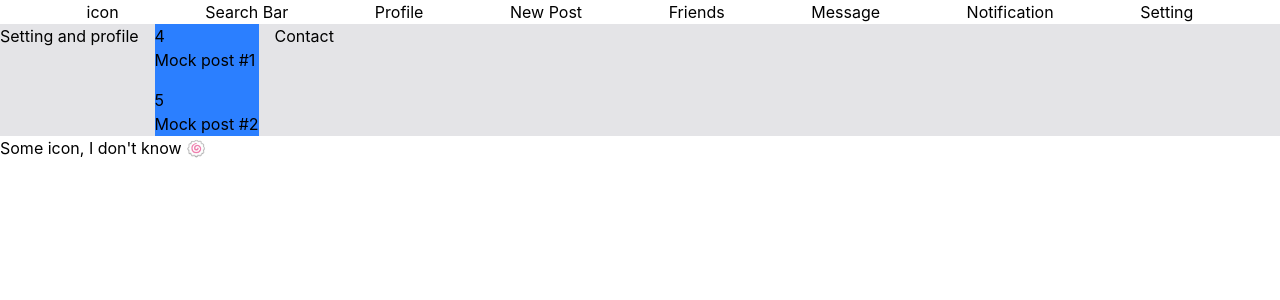
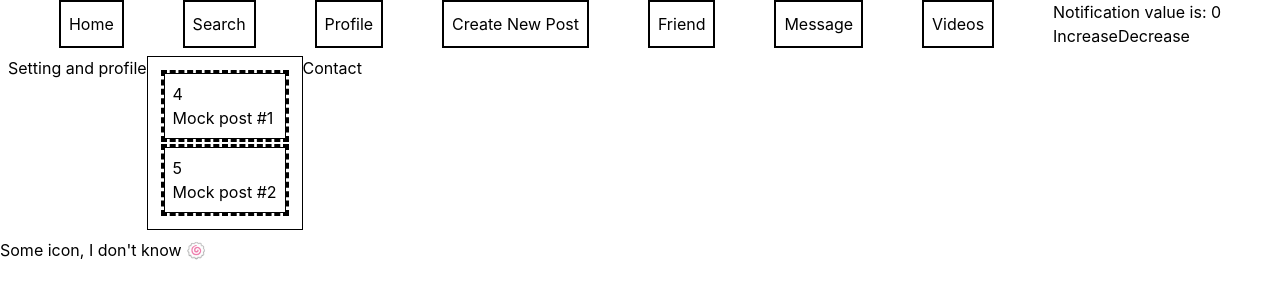
Before and after one commit to phuongle841/SocialMediaPlatformFrontend, a React (Vite) app: page / in a window 1280 px wide. Shown: the top 300 px of the page. Built offline with nearby package versions, Linux system fonts and the light colour scheme.

Commit message:
feat: basic decorate for post

```diff
--- /dev/null
+++ b/src/components/Button.tsx
@@ -0,0 +1,16 @@
+import { NavLink } from "react-router-dom";
+export interface Button {
+  name: string;
+  patch: string;
+  icon: any;
+}
+export function LinkButton(button: Button) {
+  return (
+    <button className="border-2 px-2">
+      <NavLink to={button.patch}>
+        {button.icon}
+        {button.name}
+      </NavLink>
+    </button>
+  );
+}
--- a/src/components/Header.tsx
+++ b/src/components/Header.tsx
@@ -1,19 +1,17 @@
-import { NavLink, Link } from "react-router";
+import { route } from "../routes/index";
+import type { Button } from "../components/Button";
+import { LinkButton } from "../components/Button";
+import { NotificationComponent } from "./NotificationComponent";
 function Header() {
+  const HeaderButtons: Array<Button> = route.map((e) => {
+    return { name: e.name, patch: e.path, icon: null };
+  });
   return (
-    <header className=" flex justify-evenly">
-      <div>
-        <NavLink to={"/home"}>
-          <button>icon</button>
-        </NavLink>
-      </div>
-      <div>Search Bar</div>
-      <div>Profile</div>
-      <div>New Post</div>
-      <div>Friends</div>
-      <div>Message</div>
-      <div>Notification</div>
-      <div>Setting</div>
+    <header className="flex justify-evenly">
+      {HeaderButtons.map((e) => (
+        <LinkButton {...e}></LinkButton>
+      ))}
+      <NotificationComponent></NotificationComponent>
     </header>
   );
 }
--- a/src/components/PostComponent.tsx
+++ b/src/components/PostComponent.tsx
@@ -3,7 +3,7 @@ import type { PostDTO } from "../types/Post";
 export const PostComponent = (post: PostDTO) => {
   let content: String[] = post.content.split(" ");
   return (
-    <div>
+    <div className="border p-2 m-2 outline-dashed">
       <button className="">{post.postId}</button>
       <div className="PostComponent">
         {content.map((c) => {
--- a/src/index.css
+++ b/src/index.css
@@ -5,8 +5,8 @@
   font-weight: 400;
 
   box-sizing: border-box;
-  padding: 0%;
-  margin: 0%;
+  /* padding: 0%; */
+  /* margin: 0%; */
 
   font-synthesis: none;
   text-rendering: optimizeLegibility;
@@ -56,10 +56,10 @@ a {
 
 /* This will apply to unvisited links */
 a:link {
-  color: var(--text-color-default);
+  color: var(--color-blue-600);
 }
 
 /* And you guessed it, this applies to all links the user has clicked on */
 a:visited {
-  color: var(--text-color-default);
+  color: var(--color-purple-600);
 }
--- a/src/pages/HomePage/HomePage.tsx
+++ b/src/pages/HomePage/HomePage.tsx
@@ -10,26 +10,7 @@ export function HomePage(PostService: IPostService) {
   const postId: number = 4;
   const POST_PER_REQUEST: number = 10;
   const SKIP: number = 10;
-  const [data, setData] = useState([
-    {
-      postId: 0,
-      content: "this is the content of the post",
-      ImageUrl: "",
-      CreatedAt: new Date(),
-      LikesCount: 0,
-      CommentsCount: 0,
-      ProfileId: "",
-    },
-    {
-      postId: 2,
-      content: "this is the content of the post",
-      ImageUrl: "",
-      CreatedAt: new Date(),
-      LikesCount: 0,
-      CommentsCount: 0,
-      ProfileId: "",
-    },
-  ]);
+  const [data, setData] = useState([]);
 
   useEffect(() => {
     const options: fetchOptions = {
@@ -45,9 +26,9 @@ export function HomePage(PostService: IPostService) {
     <>
       <div className="container min-h-10 aspect-auto">
         <Header></Header>
-        <div className="flex bg-zinc-200 gap-x-4 shrink-0  p-6 ">
+        <div className="flex p-2">
           <SettingComp></SettingComp>
-          <div className="flex flex-col gap-4 bg-blue-500">
+          <div className="flex-col p-2 border">
             {data != null &&
               data.map((e: PostDTO) => <PostComponent {...e}></PostComponent>)}
           </div>
--- a/src/routes/index.ts
+++ b/src/routes/index.ts
@@ -2,15 +2,85 @@ import { createBrowserRouter } from "react-router";
 import { VideoPage } from "../pages/VideoPage/VideoPage";
 import { HomePageFactory } from "../pages/HomePage/HomePageFactory";
 import { PostServiceMock } from "../services/Implements/PostServiceMock";
+import { SearchPage } from "../pages/Search/SearchPage";
+import { ProfilePage } from "../pages/Profile/ProfilePage";
+import { NewPostPage } from "../pages/NewPost/NewPostPage";
+import FriendPage from "../pages/Friend/FriendPage";
+import MessagePage from "../pages/Message/MessagePage";
 
+import type { JSX } from "react";
 const homePage = HomePageFactory(PostServiceMock);
-const router = createBrowserRouter([
-  { path: "/", Component: homePage },
-  { path: "/Search", Component: homePage },
-  { path: "/profile", Component: homePage },
-  { path: "/newPost", Component: homePage },
-  { path: "/friends", Component: VideoPage },
-  { path: "/message", Component: VideoPage },
-  { path: "/vidoes", Component: VideoPage },
-]);
+interface directory {
+  path: string;
+  Component: () => JSX.Element | null;
+  name: string;
+  icon: () => JSX.Element | null;
+  hidden: boolean;
+}
+export const route: Array<directory> = [
+  {
+    path: "/",
+    Component: homePage,
+    name: "Home",
+    icon: function (): JSX.Element | null {
+      throw new Error("Function not implemented.");
+    },
+    hidden: false,
+  },
+  {
+    path: "/Search",
+    Component: SearchPage,
+    name: "Search",
+    icon: function (): JSX.Element | null {
+      throw new Error("Function not implemented.");
+    },
+    hidden: false,
+  },
+  {
+    path: "/Profile",
+    Component: ProfilePage,
+    name: "Profile",
+    icon: function (): JSX.Element | null {
+      throw new Error("Function not implemented.");
+    },
+    hidden: false,
+  },
+  {
+    path: "/newPost",
+    Component: NewPostPage,
+    name: "Create New Post",
+    icon: function (): JSX.Element | null {
+      throw new Error("Function not implemented.");
+    },
+    hidden: false,
+  },
+  {
+    path: "/Friends",
+    Component: FriendPage,
+    name: "Friend",
+    icon: function (): JSX.Element | null {
+      throw new Error("Function not implemented.");
+    },
+    hidden: false,
+  },
+  {
+    path: "/Message",
+    Component: MessagePage,
+    name: "Message",
+    icon: function (): JSX.Element | null {
+      throw new Error("Function not implemented.");
+    },
+    hidden: false,
+  },
+  {
+    path: "/Vidoes",
+    Component: VideoPage,
+    name: "Videos",
+    icon: function (): JSX.Element | null {
+      throw new Error("Function not implemented.");
+    },
+    hidden: false,
+  },
+];
+const router = createBrowserRouter(route);
 export default router;
```
Also changed, not shown: src/types/Profile.ts (added, +10 -0 lines).
